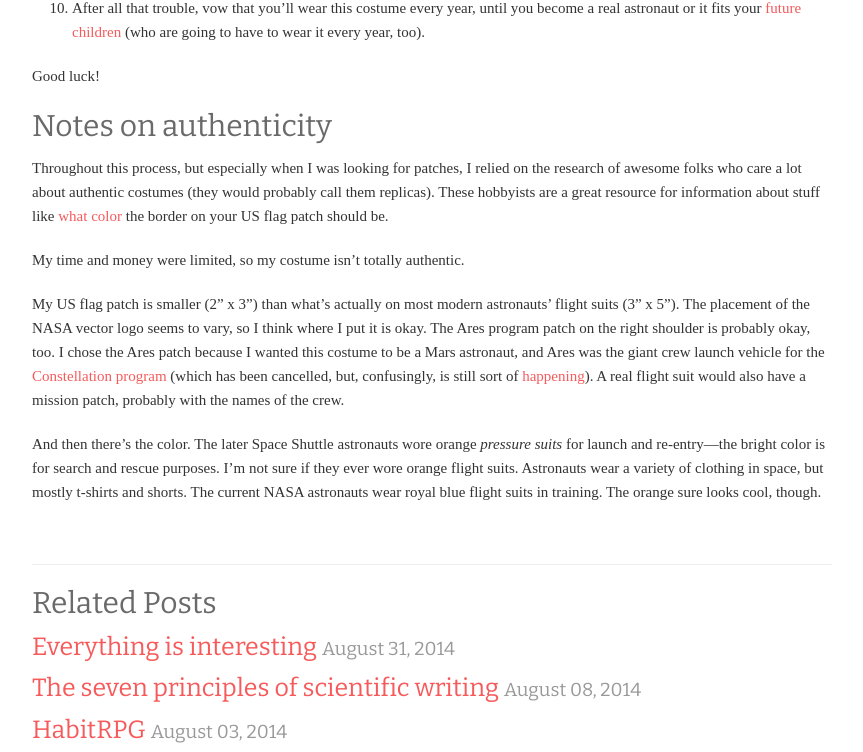
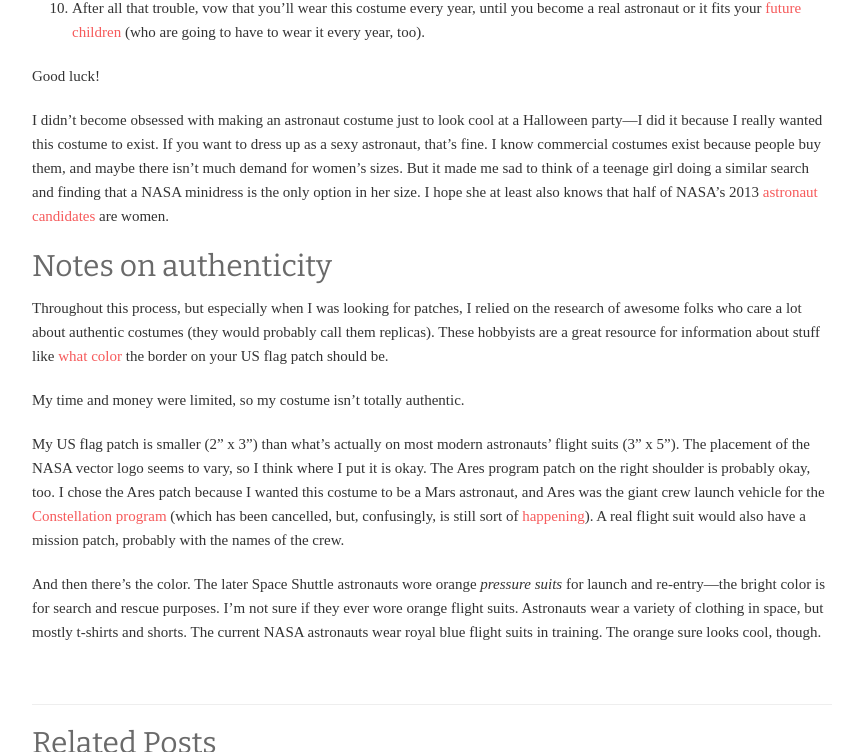
Before and after one commit to piscisvolans/piscisvolans.github.io, a Jekyll site: the page built from _posts/2015-01-03-astronaut-costume.md, in a window 1280 px wide and 900 px high, scrolled down 2231 px, cut to the strip 148-900 px from the top of the window. Shown: the whole strip, without its empty margins (208-1071 px from the left). Built offline with Jekyll 4.4.1, drawn with Linux system fonts in a browser that asks for light colours; some web fonts are replaced; Markdown is read by kramdown in place of the engine named in the settings; comment, search, counter and statistics services are not loaded.

Commit message:
added a paragraph

```diff
--- a/_posts/2015-01-03-astronaut-costume.md
+++ b/_posts/2015-01-03-astronaut-costume.md
@@ -46,6 +46,8 @@ Follow these 10 steps:
 
 Good luck!
 
+I didn't become obsessed with making an astronaut costume just to look cool at a Halloween party&#151;I did it because I really wanted this costume to exist. If you want to dress up as a sexy astronaut, that's fine. I know commercial costumes exist because people buy them, and maybe there isn't much demand for women's sizes. But it made me sad to think of a teenage girl doing a similar search and finding that a NASA minidress is the only option in her size. I hope she at least also knows that half of NASA's 2013 <a href="http://www.nasa.gov/astronauts/2013astroclass.html#.VKi_PCvF98E">astronaut candidates</a> are women.
+
 ##Notes on authenticity
 Throughout this process, but especially when I was looking for patches, I relied on the research of awesome folks who care a lot about authentic costumes (they would probably call them replicas). These hobbyists are a great resource for information about stuff like <a href="http://www.collectspace.com/ubb/Forum18/HTML/000627.html">what color</a> the border on your US flag patch should be.
 
```
